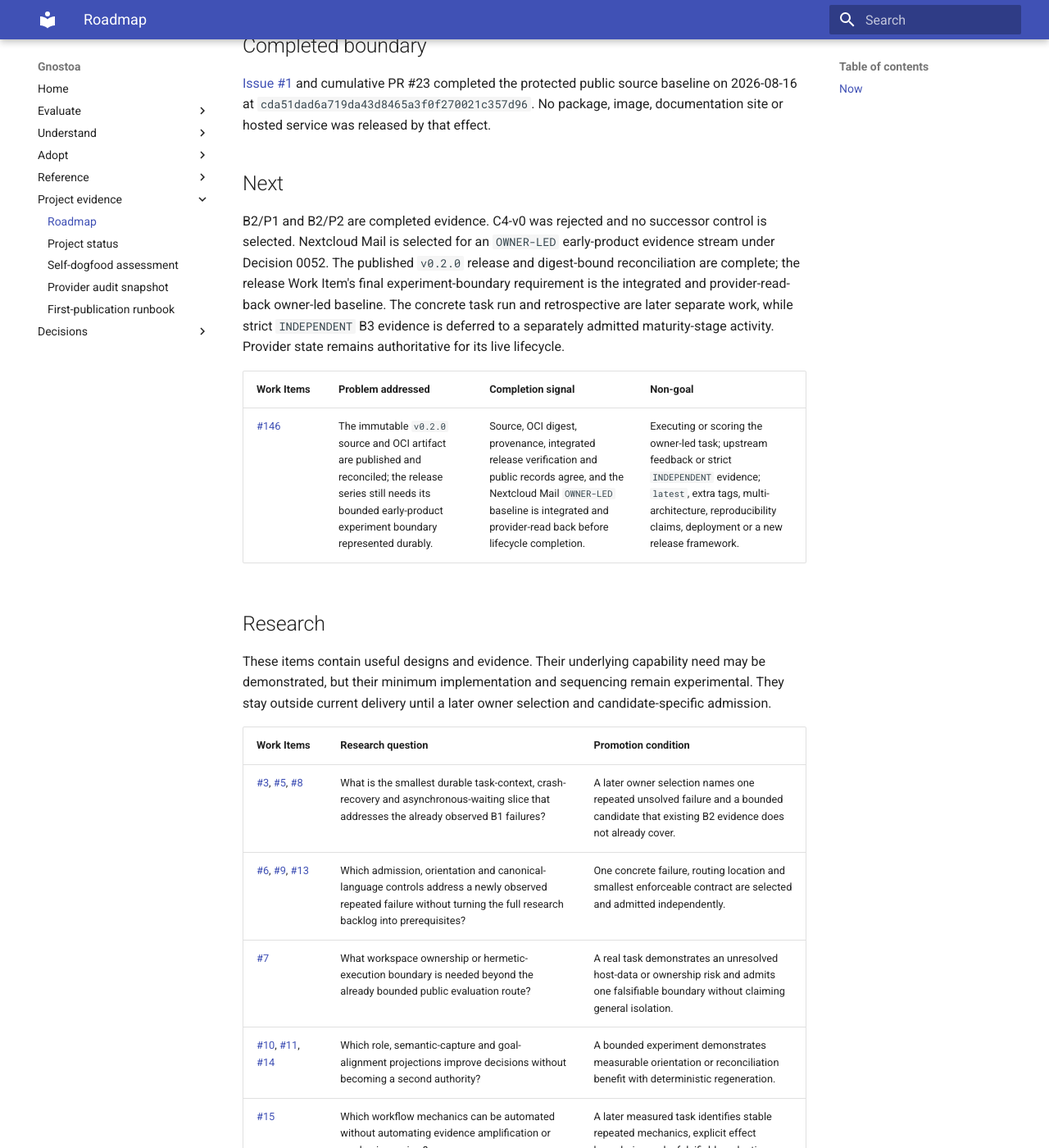
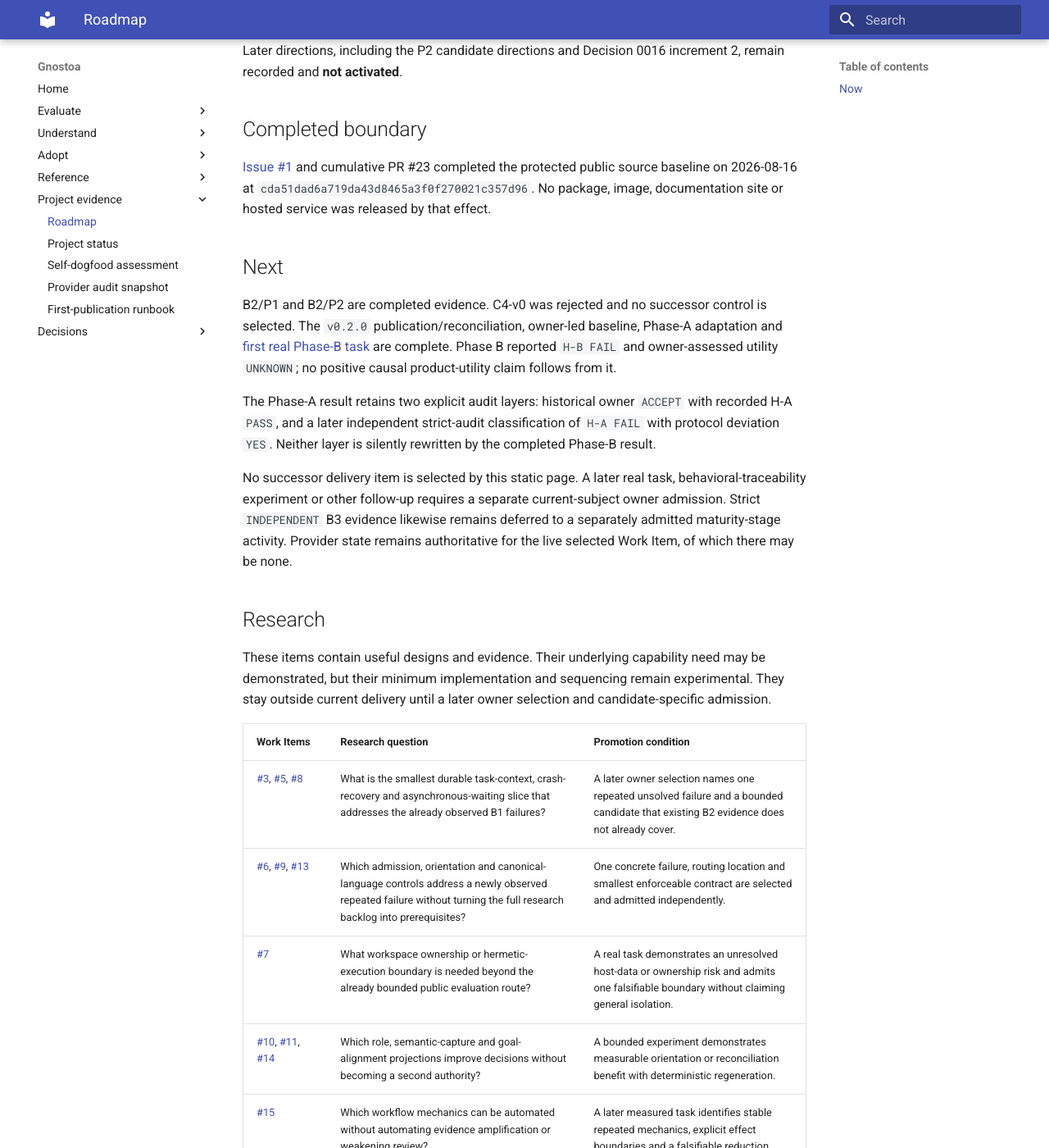
Before and after one commit to ktogias/gnostoa, an MkDocs documentation site: the page built from docs/roadmap.md, in a window 1280 px wide and 1400 px high, scrolled down 4955 px. Shown: the whole window at 82% size. Built offline with MkDocs 1.6.1 and Material for MkDocs 9.7.7, drawn with Linux system fonts in a browser that asks for light colours; some of the changed text lies outside the part shown.

Commit message:
Record the completed Phase-B owner-led task result (#174)

```diff
--- a/docs/roadmap.md
+++ b/docs/roadmap.md
@@ -20,13 +20,18 @@
 [Decision 0052](../knowledge/decisions/0052-use-staged-evidence-maturity-for-early-adoption-trials.md)
 now governs early-product evidence through staged classes. The `v0.2.0`
 source and OCI artifact are published and their digest-bound release
-reconciliation is complete. For
-[Work Item #146](https://github.com/ktogias/gnostoa/issues/146), the final
-release-series experiment boundary is integration and provider read-back of
-the
+reconciliation is complete. The release-series experiment boundary was
+satisfied by the integrated and provider-read-back
 [Nextcloud Mail `OWNER-LED` baseline](../knowledge/assessments/nextcloud-mail-v0-2-0-owner-led-adoption-trial-baseline.md).
-The concrete owner-led task run, preliminary assessment and retrospective are
-later separate work; upstream feedback is additive, and strict
+Phase A completed the controlled adaptation with historical owner `ACCEPT` and
+recorded H-A `PASS`; a later independent strict-audit addendum retained that
+history while classifying the frozen subject `H-A FAIL` with protocol
+deviation `YES`. The first
+[real Phase-B task](../knowledge/assessments/nextcloud-mail-phase-b-owner-led-task-result.md)
+also completed as an experiment with raw reviewer `ACCEPT`, owner `CORRECT`,
+owner-assessed utility `UNKNOWN` and `H-B FAIL`. Experiment completion is
+distinct from hypothesis success and does not establish positive causal
+Gnostoa utility. Upstream feedback remains additive, and strict
 `INDEPENDENT` evidence is deferred to a separately admitted maturity-stage
 activity. `ktogias/mail` remains the local mutation workspace and
 `nextcloud/mail` retains Issue and final Change Request authority. Live
@@ -279,18 +284,23 @@
 ## Next
 
 B2/P1 and B2/P2 are completed evidence. C4-v0 was rejected and no successor
-control is selected. Nextcloud Mail is selected for an `OWNER-LED`
-early-product evidence stream under Decision 0052. The published `v0.2.0`
-release and digest-bound reconciliation are complete; the release Work
-Item's final experiment-boundary requirement is the integrated and
-provider-read-back owner-led baseline. The concrete task run and
-retrospective are later separate work, while strict `INDEPENDENT` B3
-evidence is deferred to a separately admitted maturity-stage activity.
-Provider state remains authoritative for its live lifecycle.
+control is selected. The `v0.2.0` publication/reconciliation, owner-led
+baseline, Phase-A adaptation and
+[first real Phase-B task](../knowledge/assessments/nextcloud-mail-phase-b-owner-led-task-result.md)
+are complete. Phase B reported `H-B FAIL` and owner-assessed utility `UNKNOWN`;
+no positive causal product-utility claim follows from it.
 
-| Work Items | Problem addressed | Completion signal | Non-goal |
-|---|---|---|---|
-| [#146](https://github.com/ktogias/gnostoa/issues/146) | The immutable `v0.2.0` source and OCI artifact are published and reconciled; the release series still needs its bounded early-product experiment boundary represented durably. | Source, OCI digest, provenance, integrated release verification and public records agree, and the Nextcloud Mail `OWNER-LED` baseline is integrated and provider-read back before lifecycle completion. | Executing or scoring the owner-led task; upstream feedback or strict `INDEPENDENT` evidence; `latest`, extra tags, multi-architecture, reproducibility claims, deployment or a new release framework. |
+The Phase-A result retains two explicit audit layers: historical owner
+`ACCEPT` with recorded H-A `PASS`, and a later independent strict-audit
+classification of `H-A FAIL` with protocol deviation `YES`. Neither layer is
+silently rewritten by the completed Phase-B result.
+
+No successor delivery item is selected by this static page. A later real task,
+behavioral-traceability experiment or other follow-up requires a separate
+current-subject owner admission. Strict `INDEPENDENT` B3 evidence likewise
+remains deferred to a separately admitted maturity-stage activity. Provider
+state remains authoritative for the live selected Work Item, of which there may
+be none.
 
 ## Research
 
@@ -317,11 +327,12 @@
 is the completed C4-v0 experiment whose control was rejected. The strict B3 methodology remains pre-registered for later
 `INDEPENDENT` evidence. The rejected Nextcloud Mail attempts remain
 historical controlled pre-B3 records and produced no accepted or durable
-adoption result. Decision 0052 selects the current stream as `OWNER-LED`.
-Work Item #146 governs only the published release reconciliation and the
-integrated/provider-read-back owner-led baseline; the concrete task run,
-preliminary assessment and retrospective are later work, and a strict
-independent experiment requires separate future admission.
+adoption result. Decision 0052 classified the v0.2.0 Nextcloud Mail trial as
+`OWNER-LED`. Its Phase-A adaptation and
+[Phase-B task result](../knowledge/assessments/nextcloud-mail-phase-b-owner-led-task-result.md)
+are now recorded separately; Phase B completed with `H-B FAIL` and
+owner-assessed utility `UNKNOWN`. A strict independent experiment requires
+separate future admission.
 
 The work in PR #4 is retained here as an exact research input for #3. It is not
 discarded, accepted or part of the first-publication baseline while its review
```
Also changed, not shown: README.md (+13 -5 lines), docs/status.md (+20 -11 lines), knowledge/assessments/b3-independent-adoption-experiment-design.md (+11 -6 lines), knowledge/assessments/nextcloud-mail-phase-b-owner-led-task-result.md (added, +193 -0 lines), knowledge/index.md (+1 -0 lines), 1 other file.
